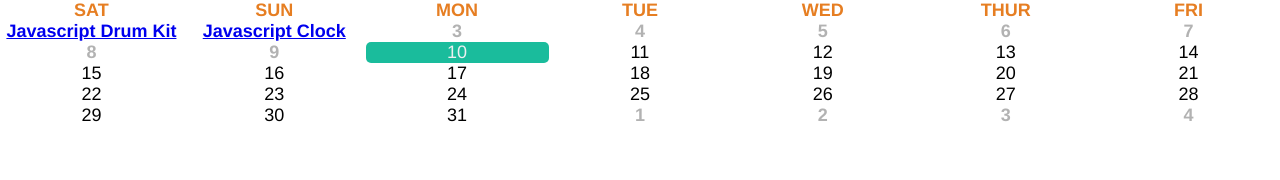
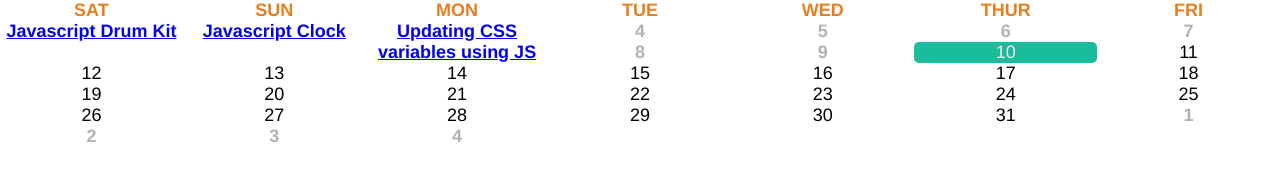
Before and after one commit to morettiamye/thirtydaysofjs, a plain HTML site: page index.html in a window 1280 px wide. Drawn offline with nearby package versions, Linux system fonts and the light colour scheme; a script that the page names is missing.

Commit message:
updating index

```diff
--- a/index.html
+++ b/index.html
@@ -21,7 +21,7 @@
           <li>FRI</li>
           <li><a href="./dayone/index.html">Javascript Drum Kit</a></li>
           <li><a href="./daytwo/index.html">Javascript Clock</a></li>
-          <li>3</li>
+          <li><a href="./daythree/index.html">Updating CSS variables using JS</a></li>
           <li>4</li>
           <li>5</li>
           <li>6</li>
```
